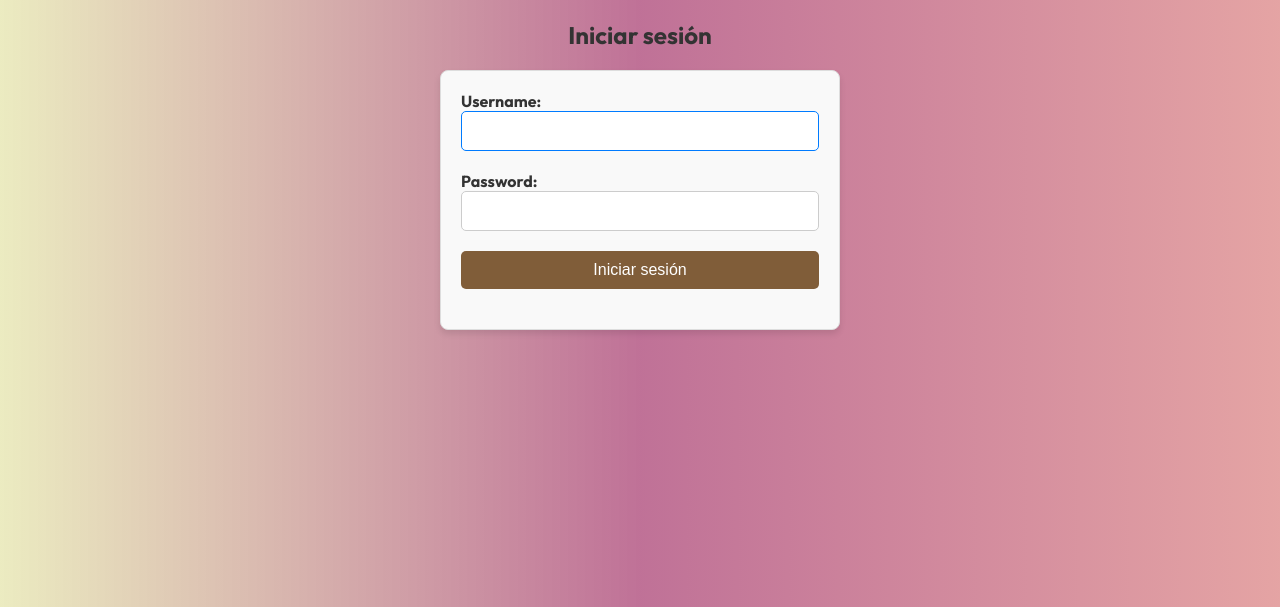
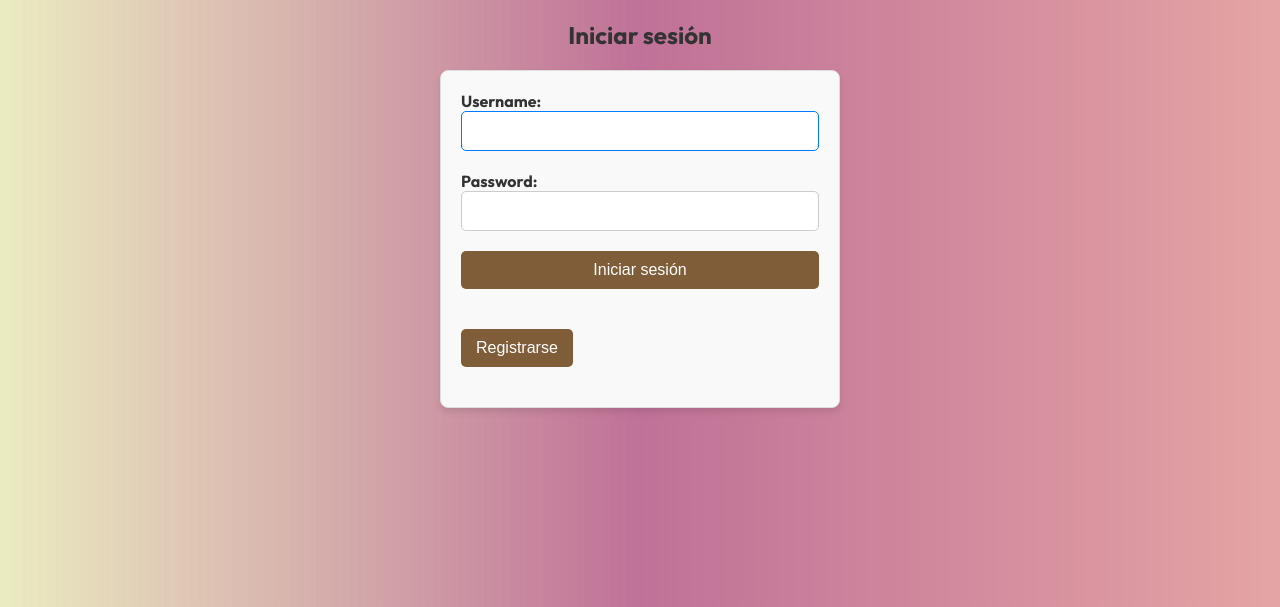
Before and after one commit to JAHR20/CRUD_CLIENTESJAHR, a Django app: page /clientes/login/ in a window 1280 px wide. Shown: the top 607 px of the page. Run offline with Django 5.2, Linux system fonts and the light colour scheme.

Commit message:
mas correciones

```diff
--- a/clientesjahr/templates/registration/login.html
+++ b/clientesjahr/templates/registration/login.html
@@ -13,6 +13,10 @@
             {% csrf_token %}
             {{ form.as_p}}
             <button type ="submit"> Iniciar sesión</button>
+        </br>
+        <a href="/Registrarse">
+            <button type="button">Registrarse</button>
+        </a>
         </form>
     </body>
 </html>
```
